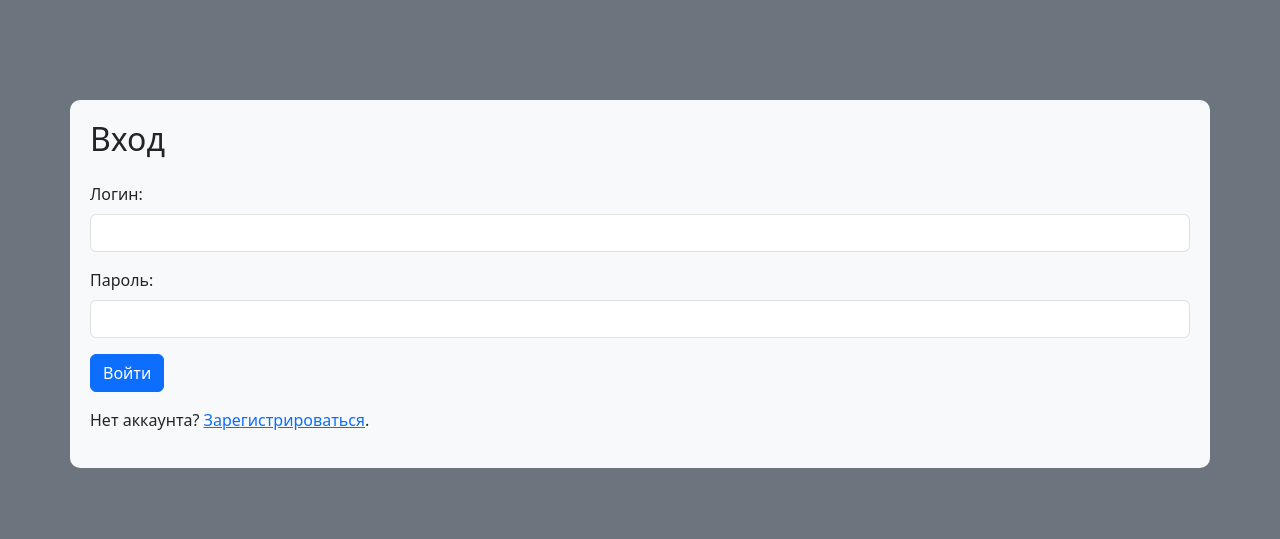
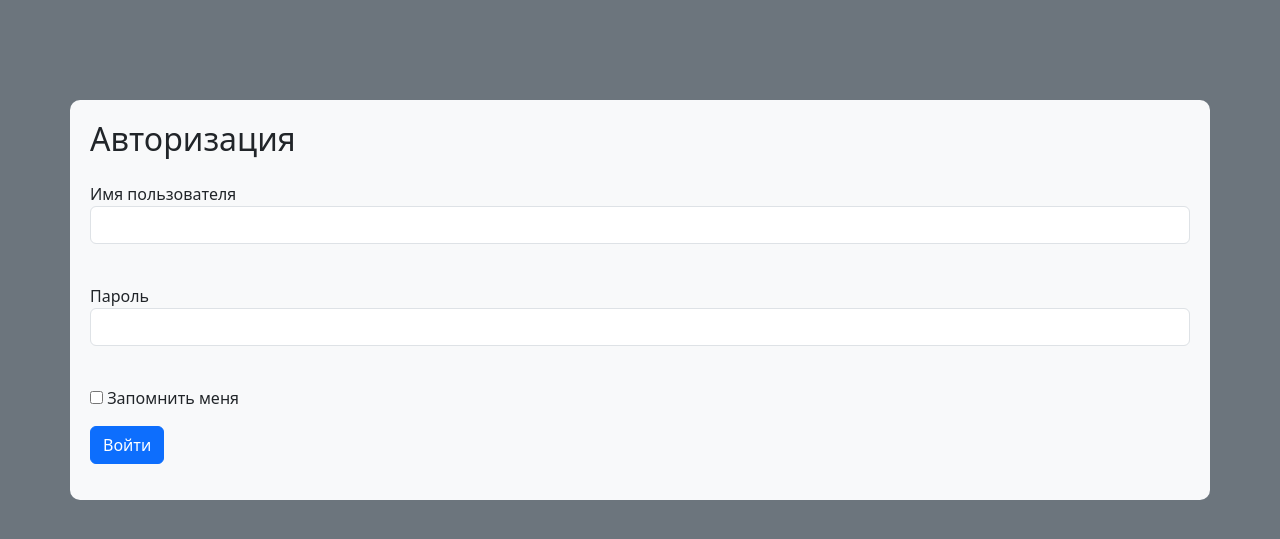
Before and after one commit to Fosteks/HabitTracker, a Flask app: page /login in a window 1280 px wide. Shown: the top 539 px of the page. Run offline with Flask 3, Linux system fonts and the light colour scheme.

Commit message:
добавление авторизации

```diff
--- a/data/db_session.py
+++ b/data/db_session.py
@@ -16,7 +16,7 @@ def global_init(db_file):
     if not db_file or not db_file.strip():
         raise Exception("Необходимо указать файл базы данных.")
 
-    conn_str = f'sqlite:///{db_file.strip()}?check_same_thread=True'
+    conn_str = f'sqlite:///{db_file.strip()}?check_same_thread=False'
     print(f"Подключение к базе данных по адресу {conn_str}")
 
     engine = sa.create_engine(conn_str, echo=False)
--- a/data/users.py
+++ b/data/users.py
@@ -3,9 +3,10 @@ import sqlalchemy
 from .db_session import SqlAlchemyBase
 from sqlalchemy import orm
 from werkzeug.security import generate_password_hash, check_password_hash
+from flask_login import UserMixin
 
 
-class User(SqlAlchemyBase):
+class User(SqlAlchemyBase, UserMixin):
     __tablename__ = 'users'
 
     id = sqlalchemy.Column(sqlalchemy.Integer,
--- a/forms/user.py
+++ b/forms/user.py
@@ -1,5 +1,5 @@
 from flask_wtf import FlaskForm
-from wtforms import PasswordField, StringField, TextAreaField, SubmitField, EmailField
+from wtforms import PasswordField, StringField, TextAreaField, SubmitField, EmailField, BooleanField
 from wtforms.validators import DataRequired
 
 
@@ -7,4 +7,11 @@ class RegisterForm(FlaskForm):
     name = StringField('Имя пользователя', validators=[DataRequired()])
     password = PasswordField('Пароль', validators=[DataRequired()])
     password_again = PasswordField('Повторите пароль', validators=[DataRequired()])
+    submit = SubmitField('Зарегистрироваться')
+
+
+class LoginForm(FlaskForm):
+    name = StringField('Имя пользователя', validators=[DataRequired()])
+    password = PasswordField('Пароль', validators=[DataRequired()])
+    remember_me = BooleanField('Запомнить меня')
     submit = SubmitField('Войти')
--- a/main.py
+++ b/main.py
@@ -3,10 +3,22 @@ import csv
 from datetime import datetime
 from flask import Flask, render_template, request, redirect, url_for, send_file
 from data.users import User
-from forms.user import RegisterForm
+from forms.user import RegisterForm, LoginForm
+from flask_login import LoginManager, login_user, current_user, logout_user, login_required
+from flask_login.mixins import AnonymousUserMixin
 
 app = Flask(__name__)
 app.config['SECRET_KEY'] = 'yandexlyceum_secret_key'
+
+login_manager = LoginManager()
+login_manager.init_app(app)
+
+
+@login_manager.user_loader
+def load_user(user_id):
+    db_sess = db_session.create_session()
+    return db_sess.query(User).get(user_id)
+
 
 # Хранилище пользователей (здесь предполагается простота, реальное приложение должно использовать базу данных)
 users = {}
@@ -25,14 +37,24 @@ def index():
 
 @app.route('/login', methods=['GET', 'POST'])
 def login():
-    if request.method == 'POST':
-        username = request.form['username']
-        password = request.form['password']
-        if username in users and users[username] == password:
-            return redirect(url_for('profile'))
-        else:
-            return render_template('login.html', error=True)
-    return render_template('login.html', error=False)
+    form = LoginForm()
+    if form.validate_on_submit():
+        db_sess = db_session.create_session()
+        user = db_sess.query(User).filter(User.name == form.name.data).first()
+        if user and user.check_password(form.password.data):
+            login_user(user, remember=form.remember_me.data)
+            return redirect("/")
+        return render_template('login.html',
+                               message="Неправильный логин или пароль",
+                               form=form)
+    return render_template('login.html', title='Авторизация', form=form)
+
+
+@app.route('/logout')
+@login_required
+def logout():
+    logout_user()
+    return redirect("/")
 
 
 @app.route('/register', methods=['GET', 'POST'])
@@ -52,17 +74,16 @@ def register():
         user.set_password(form.password.data)
         db_sess.add(user)
         db_sess.commit()
-        db_sess.close()
         return redirect('/login')
     return render_template('register.html', title='Регистрация', form=form)
 
 
 @app.route('/profile')
 def profile():
-    db_sess = db_session.create_session()
-    created_date = db_sess.query(User).filter(User.name == 'aboba').first().created_date
-    db_sess.close()
-    return render_template('profile.html', created_date=created_date)
+    if isinstance(current_user, AnonymousUserMixin):
+        return redirect('/register')
+    created_date = str(current_user.created_date).split()[0]
+    return render_template('profile.html', created_date=created_date, login=current_user.name)
 
 
 @app.route('/start_new_week')
--- a/templates/login.html
+++ b/templates/login.html
@@ -19,22 +19,31 @@
 </head>
 <body>
 <div class="container">
-    <h2 class="mb-4">Вход</h2>
-    {% if error %}
-        <p style="color: red;">Неправильный логин или пароль. Попробуйте еще раз</p>
-    {% endif %}
-    <form method="POST">
-        <div class="mb-3">
-            <label for="username" class="form-label">Логин:</label>
-            <input type="text" id="username" name="username" class="form-control" required>
-        </div>
-        <div class="mb-3">
-            <label for="password" class="form-label">Пароль:</label>
-            <input type="password" id="password" name="password" class="form-control" required>
-        </div>
-        <button type="submit" class="btn btn-primary">Войти</button>
+    <h2 class="mb-4">Авторизация</h2>
+    <form action="" method="post">
+        {{ form.hidden_tag() }}
+        <p>
+            {{ form.name.label }}<br>
+            {{ form.name(class="form-control") }}<br>
+            {% for error in form.name.errors %}
+                <div class="alert alert-danger" role="alert">
+                    {{ error }}
+                </div>
+            {% endfor %}
+        </p>
+        <p>
+            {{ form.password.label }}<br>
+            {{ form.password(class="form-control", type="password") }}<br>
+            {% for error in form.password.errors %}
+                <div class="alert alert-danger" role="alert">
+                    {{ error }}
+                </div>
+            {% endfor %}
+        </p>
+        <p>{{ form.remember_me() }} {{ form.remember_me.label }}</p>
+        <div>{{ message }}</div>
+        <p>{{ form.submit(type="submit", class="btn btn-primary") }}</p>
     </form>
-    <p class="mt-3">Нет аккаунта? <a href="{{ url_for('register') }}">Зарегистрироваться</a>.</p>
 </div>
 </body>
 </html>
--- a/templates/profile.html
+++ b/templates/profile.html
@@ -22,7 +22,8 @@
     <h2>Это ваш профиль</h2>
     <p>Здесь вы можете изменить ваши привычки и отслеживать успехи.</p>
     <p></p>
-    <p>Зарегистрирован: {{ created_date }}</p>
+    <p>Логин: {{ login }}<br>
+    Зарегистрирован: {{ created_date }}</p>
     <a href="/download_table"><button class="btn btn-primary">Скачать таблицу</button></a>
 </div>
 </body>
```
Also changed, not shown: db/habit_tracker.db.
